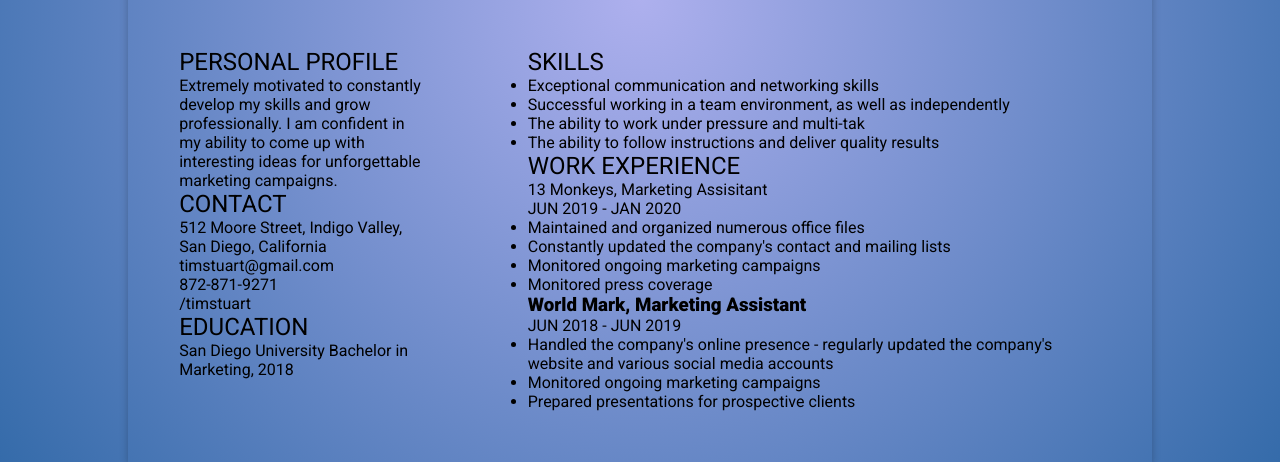
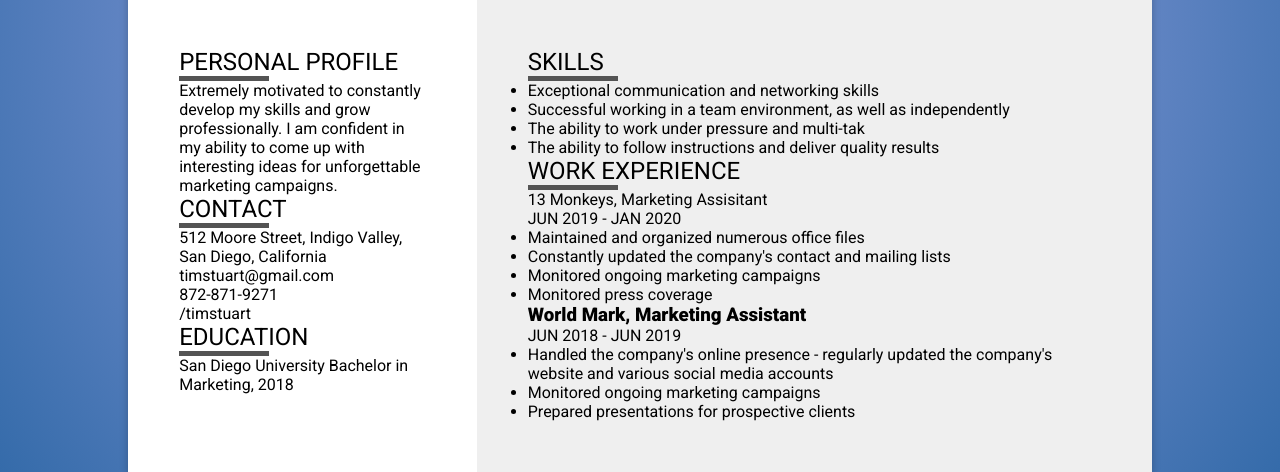
Before and after one commit to FelipeAguayo90/Sass-Project, a plain HTML site: page index.html in a window 1280 px wide. Shown: the part 467-939 px from the top of the page. Drawn offline with Linux system fonts and the light colour scheme.

Commit message:
added background colors on the two divs on main and worked on positioning. Added height width and color to the divs

```diff
--- a/base/_colors.scss
+++ b/base/_colors.scss
@@ -10,8 +10,10 @@ header {
     background-position: 50% 30%;
 }
 
-.mainInner {
-    :nth-child(1) {
-        background-color: $white;
-    }
+.personalInfo {
+    background-color: $background-pallete1;
 }
+
+.skillsSec {
+    background-color: $background-pallete2;
+}
--- a/base/_variables.scss
+++ b/base/_variables.scss
@@ -1,9 +1,9 @@
-$font-color: #868789;
-$background-pallete: #545454;
+$font-color: #545454;
+$background-pallete2: #EFEFEF;
 $my-font: 'Roboto', sans-serif;
 $my-box-shadow: rgba(0, 0, 0, 0.24) 0px 3px 8px;
 $h1-size: 5rem;
 $h2-size: 1.5rem;
 $p-size: 1rem;
 $li-size: 1rem;
-$white: #FFFFFF;
+$background-pallete1: #FFFFFF;
--- a/layout/_spacing.scss
+++ b/layout/_spacing.scss
@@ -42,9 +42,17 @@ header {
 
 .personalInfo {
     width: 35%;
-    margin: 5%;
+    padding: 5%;
+
 }
 
 .skillsSec {
-    margin: 5%;
+    padding: 5%;
+
 }
+
+.personalInfo div, .skillsSec div {
+    height: 5px;
+    width: 90px;
+    background-color: $font-color;
+}
```
Also changed, not shown: style.css, 1 other file.
